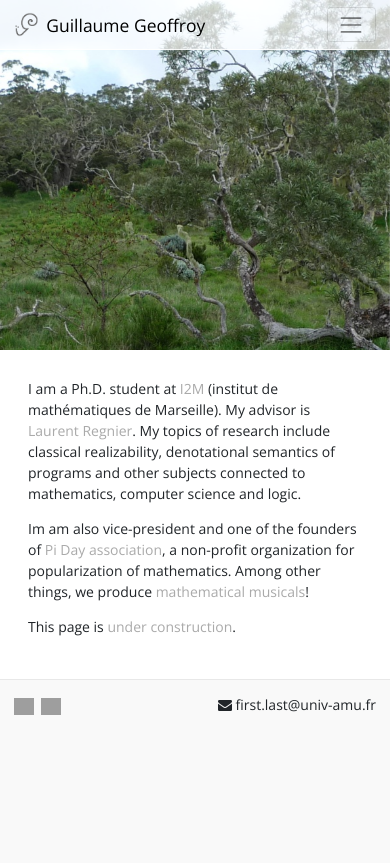
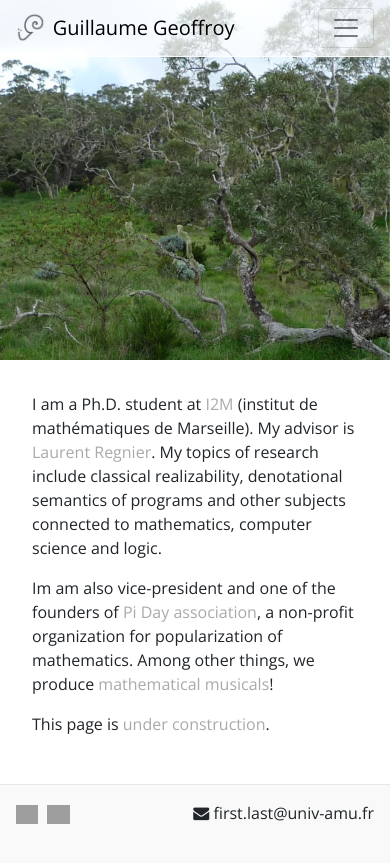
Before and after one commit to guillaume-geoffroy/geoffroy.re, a Jekyll site: the page built from en/index.md, in a window 390 px wide. Shown: the top 863 px of the page. Built offline with Jekyll 4.4.1, drawn with Linux system fonts in a browser that asks for light colours; grey boxes are pictures that could not be loaded.

Commit message:
Font size & content width

```diff
--- a/css/style.css
+++ b/css/style.css
@@ -2,7 +2,7 @@
 ---
 
 html {
-	font-size: 24px;
+	font-size: 20px;
 }
 
 body {
@@ -31,7 +31,7 @@ header {
 }
 
 .navbar {
-  max-width: 1200px;
+  max-width: 1000px;
   margin-left: auto;
   margin-right: auto;
   padding-left: 2em;
@@ -102,7 +102,7 @@ a:hover, a:active {
 }
 
 .content {
-  max-width: 1000px;
+  max-width: 800px;
   margin-left: auto;
   margin-right: auto;
 }
@@ -118,9 +118,9 @@ h2 {
   font-weight: 100;
 }
 
-@media (max-width: 978px) {
+@media (max-width: 900px) {
   html {
-    font-size: 14px;
+    font-size: 16px;
   }
   .body {
     padding: 2em 2em;
```
